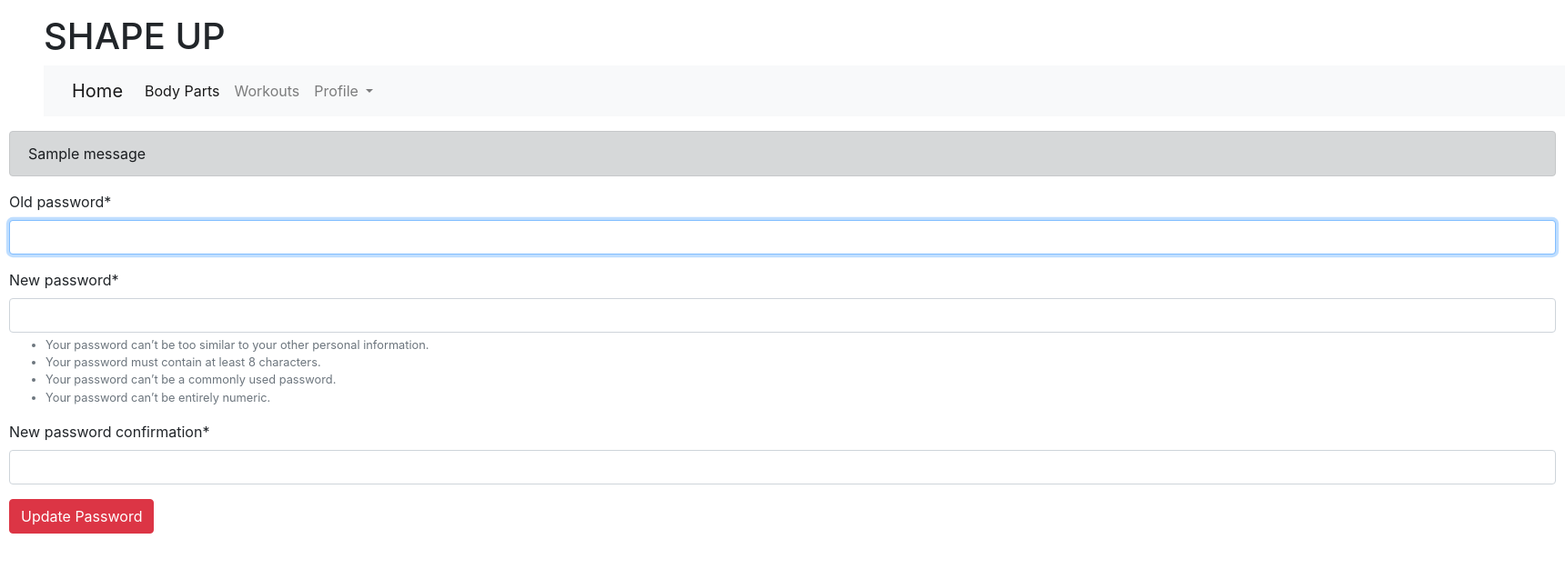
After one commit to edakrmm/shapeup, a Django app: page /change-password in a window 1720 px wide. The commit adds this page. Shown: the top 626 px of the page at 91% size. Run offline with Django 3.2, Linux system fonts and the light colour scheme; a user stored in the database is signed in; tables that the repository leaves empty hold one stand-in row (values such as "Sample post"); one stand-in notice (Sample message) is shown; some libraries are stand-ins or nearby versions.

Commit message:
paginator eklendi şifre değiştirme sayfası eklendi

```diff
--- /dev/null
+++ b/shapeup/templates/pages/change-password.html
@@ -0,0 +1,24 @@
+{% extends 'base.html' %}
+{% load crispy_forms_tags %}
+{% block title %}Update Password{% endblock %}
+
+
+{% block content %}
+
+{%if messages%}
+
+<div class="alert alert-dark" role="alert">
+    {%for message in messages %}
+    {{message}}
+    {%endfor%}
+  </div>
+{%endif%}
+
+<form method="post" >
+    {% csrf_token %}
+    {{form|crispy }}
+    <input class="btn btn-danger" type="submit" value="Update Password" />
+</form>
+
+
+{% endblock %}
--- a/shapeup/templatetags/muscle_list.py
+++ b/shapeup/templatetags/muscle_list.py
@@ -24,6 +24,5 @@ def muscle_list():
         for key, value in resp.items():
             if key=='name':
                 musclelist.append(value)
-    print(musclelist)
 
     return musclelist
--- a/shapeup/urls.py
+++ b/shapeup/urls.py
@@ -1,5 +1,5 @@
 from django.urls import path
-from shapeup.views import muscles, home, workouts, signup, logoutview, updateprofile, workouts,workoutdetails
+from shapeup.views import muscles, home, workouts, signup, logoutview, updateprofile, workouts,workoutdetails,changepassword
 from django.contrib.auth import views
 
 urlpatterns = [
@@ -9,6 +9,7 @@ urlpatterns = [
     path('workoutdetails/<slug:slug>',workoutdetails, name='workoutdetails'),
     path('signup/', signup, name='signup'),
     path('logout/', logoutview, name='logoutview'),
+    path('change-password',changepassword,name="changepassword"),
     path('updateprofile/', updateprofile, name='updateprofile'),
     path('login/', views.LoginView.as_view(template_name="pages/login.html"), name='login'), #djangonun auth view ları class based view lar. Class based viewları view olarak kullanmak için .as_view kullanıyoruz.
 ]
--- a/shapeup/views/__init__.py
+++ b/shapeup/views/__init__.py
@@ -5,3 +5,4 @@ from .logoutview import logoutview
 from .updateprofile import updateprofile
 from .workoutdetails import workoutdetails
 from .workouts import workouts
+from .changepassword import changepassword
--- /dev/null
+++ b/shapeup/views/changepassword.py
@@ -0,0 +1,19 @@
+from django.shortcuts import render,redirect
+from django.contrib.auth.decorators import login_required
+from django.contrib.auth.forms import PasswordChangeForm
+from django.contrib.auth import update_session_auth_hash
+from django.contrib import messages
+
+@login_required(login_url="/")
+def changepassword(request):
+    if request.method=="POST":
+        form = PasswordChangeForm(request.user, request.POST)
+        if form.is_valid():
+            user = form.save()
+            update_session_auth_hash(request,user)
+            messages.success(request, "Password updated successfully")
+            return redirect('changepassword.html')
+    else:
+        form = PasswordChangeForm(request.user)
+
+    return render(request, 'pages/change-password.html', context={"form":form})
--- a/shapeup/views/home.py
+++ b/shapeup/views/home.py
@@ -7,6 +7,7 @@ from django.contrib.auth.decorators import login_required
 def home(request):
 
     challenges = request.user.challenge.order_by('-id')
+    page = request.GET.get("page")
+    paginator = Paginator(challenges,2)
 
-
-    return render(request, 'pages/home.html', context={"challenges":challenges})
+    return render(request, 'pages/home.html', context={"challenges": paginator.get_page(page)})
--- a/shapeup/views/workoutdetails.py
+++ b/shapeup/views/workoutdetails.py
@@ -64,10 +64,12 @@ def workoutdetails(request,slug):
             check=False
 
 
+
     elif 'stop' in request.POST:
         if ChallengesModel.objects.filter(challenges=slug).exists():
             ChallengesModel.objects.get(challenges=slug).delete()
             messages.warning(request, "You have quited this challenge")
             check = True
 
-    return render(request, 'pages/workoutdetails.html', context={"workout" : workout, "img":img, "check":check})
+
+    return render(request, 'pages/workoutdetails.html', context={"workout" : workout, "img":img, "check":check, "slug":slug})
--- a/templates/components/navbar.html
+++ b/templates/components/navbar.html
@@ -19,7 +19,7 @@
                 </a>
                 <ul class="dropdown-menu" aria-labelledby="navbarDropdownMenuLink">
                   <li><a class="dropdown-item" href="{%url 'updateprofile'%}">Your Profile</a></li>
-                  <li><a class="dropdown-item" href="#">Change Your Password</a></li>
+                  <li><a class="dropdown-item" href="{%url 'changepassword'%}">Change Your Password</a></li>
                   <li><a class="dropdown-item" href="{%url 'logoutview'%}">Logout</a></li>
                 </ul>
               </li>
```
Also changed, not shown: shapeup/templates/pages/home.html (+3 -4 lines), shapeup/templates/pages/workoutdetails.html (+12 -5 lines), avatar/download.jfif (added).
